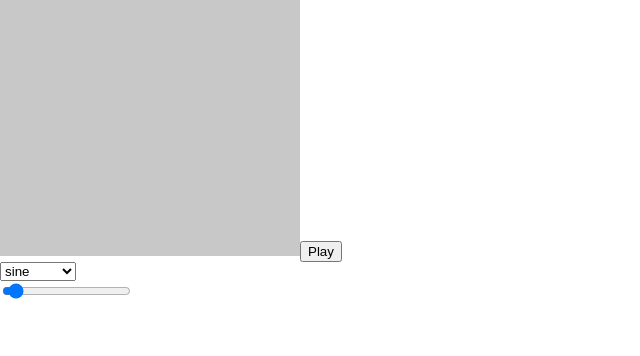
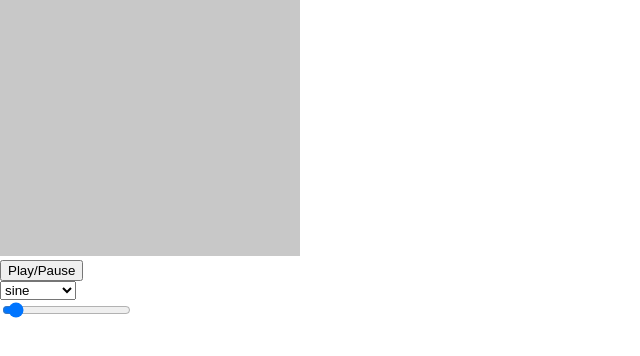
Before and after one commit to vcabales/web_audio_api, a React (Create React App) app: page / in a window 1280 px wide. Shown: the top 356 px of the page, without its empty margins (0-640 px from the left). Built offline with nearby package versions, Linux system fonts and the light colour scheme.

Commit message:
play button separate component

```diff
--- a/src/App.js
+++ b/src/App.js
@@ -1,3 +1,4 @@
+
 import React, { Component } from 'react';
 import './App.css';
 
@@ -9,7 +10,6 @@ class CanvasComponent extends React.Component {
     constructor(props) {
       super(props);
       this.draw = this.draw.bind(this);
-      this.handleClick = this.handleClick.bind(this);
     }
     componentDidMount() { //only called one time, after the HTML is
       this.updateCanvas();
@@ -22,10 +22,6 @@ class CanvasComponent extends React.Component {
       if (!this._drawVisual) { //initialize requestAnimationFrame
         this._drawVisual = window.requestAnimationFrame(this.draw); //draws automatically, resets every 60 frames
       }
-    }
-    handleClick(e) {
-      const play = e.target.value;
-      this.props.onClick(play); /* update prop for child component */
     }
     draw() {
 
@@ -59,7 +55,6 @@ class CanvasComponent extends React.Component {
         return (
             <div>
               <canvas ref="canvas" width={300} height={256}/>
-              <button onClick={this.handleClick}>Play</button>
             </div>
         );
     }
@@ -118,7 +113,26 @@ class Sound extends React.Component {
   }
   render() {
     return (
-        <CanvasComponent bufferLength={this.bufferLength} dataArray={this.dataArray} play={this.state.play} onClick={this.play}/>
+        <div>
+          <CanvasComponent bufferLength={this.bufferLength} dataArray={this.dataArray}/>
+          <PlayButton play={this.state.play} onClick={this.play}/>
+        </div>
+    );
+  }
+}
+
+class PlayButton extends React.Component {
+  constructor(props) {
+    super(props);
+    this.handleClick = this.handleClick.bind(this);
+  }
+  handleClick(e) {
+    const play = e.target.value;
+    this.props.onClick(play); /* update prop for child component */
+  }
+  render() {
+    return(
+      <button onClick={this.handleClick}>Play/Pause</button>
     );
   }
 }
```
